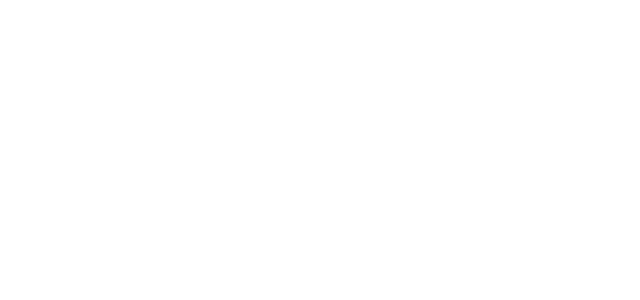
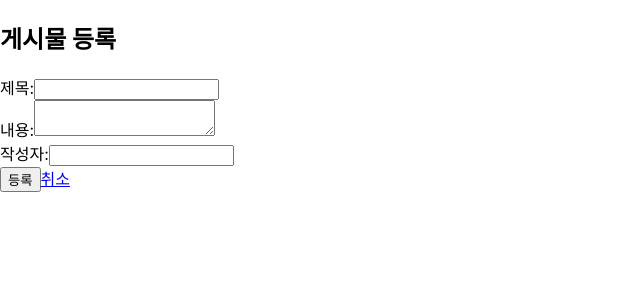
Before and after one commit to silenc3502/DDD_test_with_react, a React (Create React App) app: page /react-board-app/register in a window 1280 px wide. Before the commit this address had no page. Shown: the top 300 px of the page, without its empty margins (0-640 px from the left). Built offline with nearby package versions, Linux system fonts and the light colour scheme.

Commit message:
feat: add update and delete with DDD

```diff
--- /dev/null
+++ b/src/board/application/use-cases/DeleteBoardUseCase.ts
@@ -0,0 +1,13 @@
+import {BoardRepository} from "../../repository/BoardRepository";
+import {BoardId} from "../../types";
+import {BoardView} from "../../application/BoardView";
+
+export class DeleteBoardUseCase {
+    constructor(
+        private readonly boardRepository: BoardRepository,
+    ) {}
+
+    async execute(boardId: BoardId): Promise<void> {
+        return await this.boardRepository.deleteBoard(boardId);
+    }
+}
--- a/src/board/application/use-cases/index.ts
+++ b/src/board/application/use-cases/index.ts
@@ -3,11 +3,13 @@ import { BoardRepository } from "../../repository/BoardRepository";
 import {CreateBoardUseCase} from "./CreateBoardUseCase";
 import {GetBoardListUseCase} from "./GetBoardListUseCase";
 import {GetBoardUseCase} from "./GetBoardUseCase";
+import { DeleteBoardUseCase } from "./DeleteBoardUseCase";
 
 export class BoardService {
     private getBoardListUseCase: GetBoardListUseCase;
     private getBoardUseCase: GetBoardUseCase;
     private createBoardUseCase: CreateBoardUseCase;
+    private deleteBoardUseCase: DeleteBoardUseCase;
 
     constructor(
         private readonly boardRepository: BoardRepository,
@@ -15,6 +17,7 @@ export class BoardService {
         this.getBoardListUseCase = new GetBoardListUseCase(boardRepository);
         this.getBoardUseCase = new GetBoardUseCase(boardRepository);
         this.createBoardUseCase = new CreateBoardUseCase(boardRepository);
+        this.deleteBoardUseCase = new DeleteBoardUseCase(boardRepository);
     }
 
     async getBoardList() {
@@ -25,7 +28,11 @@ export class BoardService {
         return await this.getBoardUseCase.execute(boardId);
     }
 
-    async createRecipe(form: BoardToSave) {
+    async createBoard(form: BoardToSave) {
         return await this.createBoardUseCase.execute(form);
     }
+
+    async deleteBoard(boardId: BoardId) {
+        return await this.deleteBoardUseCase.execute(boardId);
+    }
 }
--- a/src/board/infrastructure/BoardResource.ts
+++ b/src/board/infrastructure/BoardResource.ts
@@ -17,10 +17,10 @@ export class BoardResource implements BoardRepository {
       return boardListInStore.map(Board.fromProperties);
     }
 
-    const response = await this.restClient.get<ApiBoard[]>(
+    const boardListResponse = await this.restClient.get<ApiBoard[]>(
       '/board/list'
     );
-    const apiBoardList = response.data
+    const apiBoardList = boardListResponse.data
 
     console.log('API Board List:', apiBoardList);
 
@@ -34,17 +34,36 @@ export class BoardResource implements BoardRepository {
     return boardList;
   }
 
-  getBoard(boardId: BoardId): Promise<Board> {
-    throw new Error("Method not implemented.");
+  async getBoard(boardId: BoardId): Promise<Board> {
+    const boardInStore = this.store.boardList.find((board) => board.boardId === boardId);
+
+    if (boardInStore) {
+      return Board.fromProperties(boardInStore);
+    }
+
+    const boardResponse = await this.restClient.get<ApiBoard>(`/board/${boardId}`);
+    const apiBoard = boardResponse.data;
+
+    const boardInstance = new ApiBoard(
+      apiBoard.boardId, apiBoard.title, apiBoard.writer, apiBoard.content, apiBoard.regDate);
+
+    return boardInstance.toDomain();
   }
 
   async createBoard(form: BoardToSave): Promise<Board> {
-    const apiBoard = await this.restClient.post<ApiBoard, BoardToSave>(
+    const createdBoardResponse = await this.restClient.post<ApiBoard, BoardToSave>(
       '/board/register',
       form
     );
 
-    return apiBoard.toDomain();
+    const boardInstance = new ApiBoard(
+      createdBoardResponse.boardId,
+      createdBoardResponse.title,
+      createdBoardResponse.writer,
+      createdBoardResponse.content,
+      createdBoardResponse.regDate);
+
+    return boardInstance.toDomain();
   }
 
   async updateBoard(boardId: BoardId, form: BoardToSave): Promise<Board> {
--- a/src/board/routes/BoardRoutes.tsx
+++ b/src/board/routes/BoardRoutes.tsx
@@ -2,12 +2,16 @@ import React from 'react'
 import { Route, Routes, Navigate } from 'react-router-dom'
 
 import BoardListPage from '../../board/ui/pages/BoardListPage'
+import BoardRegisterPage from '../../board/ui/pages/BoardRegisterPage'
+import BoardReadPage from '../../board/ui/pages/BoardReadPage'
 
 const BoardRoutes = () => {
   return (
     <Routes>
       <Route path="/" element={<Navigate to="/react-board-app" replace/>} />
       <Route path="/react-board-app" element={<BoardListPage/>} />
+      <Route path="/react-board-app/register" element={<BoardRegisterPage/>} />
+      <Route path="/react-board-app/read/:boardId" element={<BoardReadPage/>} />
     </Routes>
   )
 }
--- a/src/board/types.ts
+++ b/src/board/types.ts
@@ -8,4 +8,4 @@ export type BoardProperties = {
     regDate: Date;
 };
 
-export type BoardToSave = Omit<BoardProperties, "id">;
+export type BoardToSave = Omit<BoardProperties, "boardId" | "regDate">;
--- /dev/null
+++ b/src/board/ui/components/BoardReadForm.tsx
@@ -0,0 +1,38 @@
+import React, { useCallback, useState } from 'react'
+import { Link } from 'react-router-dom'
+import { BoardView } from '../../application/BoardView'
+import { BoardToSave } from '../../types'
+import styled from 'styled-components';
+
+type BoardReadFormProps = {
+  boardId: string | undefined;
+  board: BoardView | null;
+  isLoading: boolean;
+  onRemove: () => void;
+};
+
+const BoardReadForm: React.FC<BoardReadFormProps> = ({
+  boardId,
+  board,
+  isLoading,
+  onRemove,
+}) => {
+  return (
+    <div>
+      {isLoading && '로딩중 ...'}
+      {!isLoading && board && (
+        <div>
+          <h2>{board.title}</h2>
+          <p>작성자: {board.writer}</p>
+          <p>내용: {board.content}</p>
+          <p>등록일자: {board.regDate}</p>
+          <Link to={`/react-board-app/edit/${boardId}`}>수정</Link>
+          <button onClick={onRemove}>삭제</button>
+          <Link to={`/react-board-app/`}>취소</Link>
+        </div>
+      )}
+    </div>
+  );
+}
+
+export default BoardReadForm
--- /dev/null
+++ b/src/board/ui/components/BoardRegisterForm.tsx
@@ -0,0 +1,59 @@
+import React, { useState } from 'react'
+import { Link } from 'react-router-dom'
+import { BoardToSave } from '../../types'
+
+type BoardRegisterFormProps = {
+  onRegister: (board: BoardToSave) => void;
+};
+
+const BoardRegisterForm: React.FC<BoardRegisterFormProps> = ({ onRegister }) => {
+  const [title, setTitle] = useState("")
+  const [content, setContent] = useState("")
+  const [writer, setWriter] = useState("")
+
+  const handleRegister = () => {
+    const boardToSave: BoardToSave = {
+      title,
+      content,
+      writer,
+    };
+
+    onRegister(boardToSave);
+  };
+
+  return (
+    <div>
+      <h2>게시물 등록</h2>
+      <div>
+        <label htmlFor="title">제목:</label>
+        <input
+          type="text"
+          id="title"
+          value={title}
+          onChange={(e) => setTitle(e.target.value)}
+        />
+      </div>
+      <div>
+        <label htmlFor="content">내용:</label>
+        <textarea
+          id="content"
+          value={content}
+          onChange={(e) => setContent(e.target.value)}
+        />
+      </div>
+      <div>
+        <label htmlFor="writer">작성자:</label>
+        <input
+          type="text"
+          id="writer"
+          value={writer}
+          onChange={(e) => setWriter(e.target.value)}
+        />
+      </div>
+      <button onClick={handleRegister}>등록</button>
+      <Link to={`/react-board-app/`}>취소</Link>
+    </div>
+  );
+}
+
+export default BoardRegisterForm
--- a/src/board/ui/pages/BoardListPage.tsx
+++ b/src/board/ui/pages/BoardListPage.tsx
@@ -4,7 +4,7 @@ import { BoardService } from "../../application/use-cases"
 import { BoardView } from "../../application/BoardView"
 import { BoardResource } from '../../infrastructure/BoardResource';
 import { RestClient } from '../../../utility/RestClient';
-import { useBoardStore } from '../../../board/infrastructure/BoardStore';
+import { useBoardStore } from '../../infrastructure/BoardStore';
 
 const BoardListPage = () => {
   const [boardList, setBoardList] = useState<BoardView[]>([])
@@ -19,9 +19,6 @@ const BoardListPage = () => {
         const boardResource = new BoardResource(restClient, boardStore);
         const boardService = new BoardService(boardResource);
         const fetchedBoardList = await boardService.getBoardList()
-
-        console.log('Fetched Board List:', fetchedBoardList);
-
         setBoardList(fetchedBoardList);
         setLoading(false)
       } catch (error) {
--- /dev/null
+++ b/src/board/ui/pages/BoardReadPage.tsx
@@ -0,0 +1,57 @@
+import React, { useState, useEffect } from 'react'
+import { useNavigate, useParams } from 'react-router-dom'
+
+import BoardReadForm from "../components/BoardReadForm"
+import { BoardService } from "../../application/use-cases"
+import { BoardResource } from '../../infrastructure/BoardResource';
+import { RestClient } from '../../../utility/RestClient';
+import { useBoardStore } from '../../../board/infrastructure/BoardStore';
+import { BoardView } from "../../application/BoardView"
+
+const BoardListPage = () => {
+  const { boardId } = useParams<{ boardId: string | undefined }>();
+  const [board, setBoard] = useState<BoardView | null>(null);
+  const [isLoading, setLoading] = useState(false);
+  const boardStore = useBoardStore()
+  const navigate = useNavigate()
+
+  const restClient = new RestClient()
+  const boardResource = new BoardResource(restClient, boardStore);
+  const boardService = new BoardService(boardResource);
+
+  useEffect(() => {
+    async function fetchBoard() {
+      setLoading(true);
+      try {
+        const fetchedBoard = await boardService.getBoard(Number(boardId));
+        const boardView = BoardView.fromDomain(fetchedBoard);
+
+        setBoard(boardView);
+        setLoading(false);
+      } catch (error) {
+        setLoading(false);
+        console.error('Error fetching board:', error);
+      }
+    }
+
+    fetchBoard();
+  }, []);
+
+  const onRemove = async () => {
+    try {
+      await boardService.deleteBoard(Number(boardId));
+      alert('게시물이 삭제되었습니다')
+      navigate("/react-board-app")
+    } catch (e) {
+        console.log(e)
+    }
+  }
+
+  return (
+    <div>
+      <BoardReadForm boardId={boardId} board={board} isLoading={isLoading} onRemove={onRemove}/>
+    </div>
+  );
+}
+
+export default BoardListPage
--- /dev/null
+++ b/src/board/ui/pages/BoardRegisterPage.tsx
@@ -0,0 +1,37 @@
+import React from 'react'
+import { useNavigate } from 'react-router-dom'
+
+import BoardRegisterForm from "../components/BoardRegisterForm"
+import { BoardService } from "../../application/use-cases"
+import { BoardResource } from '../../infrastructure/BoardResource';
+import { RestClient } from '../../../utility/RestClient';
+import { useBoardStore } from '../../../board/infrastructure/BoardStore';
+import { BoardToSave } from '../../types'
+
+const BoardListPage = () => {
+  const boardStore = useBoardStore()
+  const navigate = useNavigate()
+
+  const onRegister = async (boardToSave: BoardToSave) => {
+    try {
+      const restClient = new RestClient()
+      const boardResource = new BoardResource(restClient, boardStore);
+      const boardService = new BoardService(boardResource);
+      const registeredBoardResponse = await boardService.createBoard(boardToSave)
+
+      alert('게시물 등록 성공!')
+
+      navigate(`/react-board-app/read/${registeredBoardResponse.boardId}`)
+    } catch (e) {
+        console.log(e)
+    }
+  }
+
+  return (
+    <div>
+      <BoardRegisterForm onRegister={onRegister} />
+    </div>
+  );
+}
+
+export default BoardListPage
```
Lines whose indentation alone changed are shown as unchanged.
